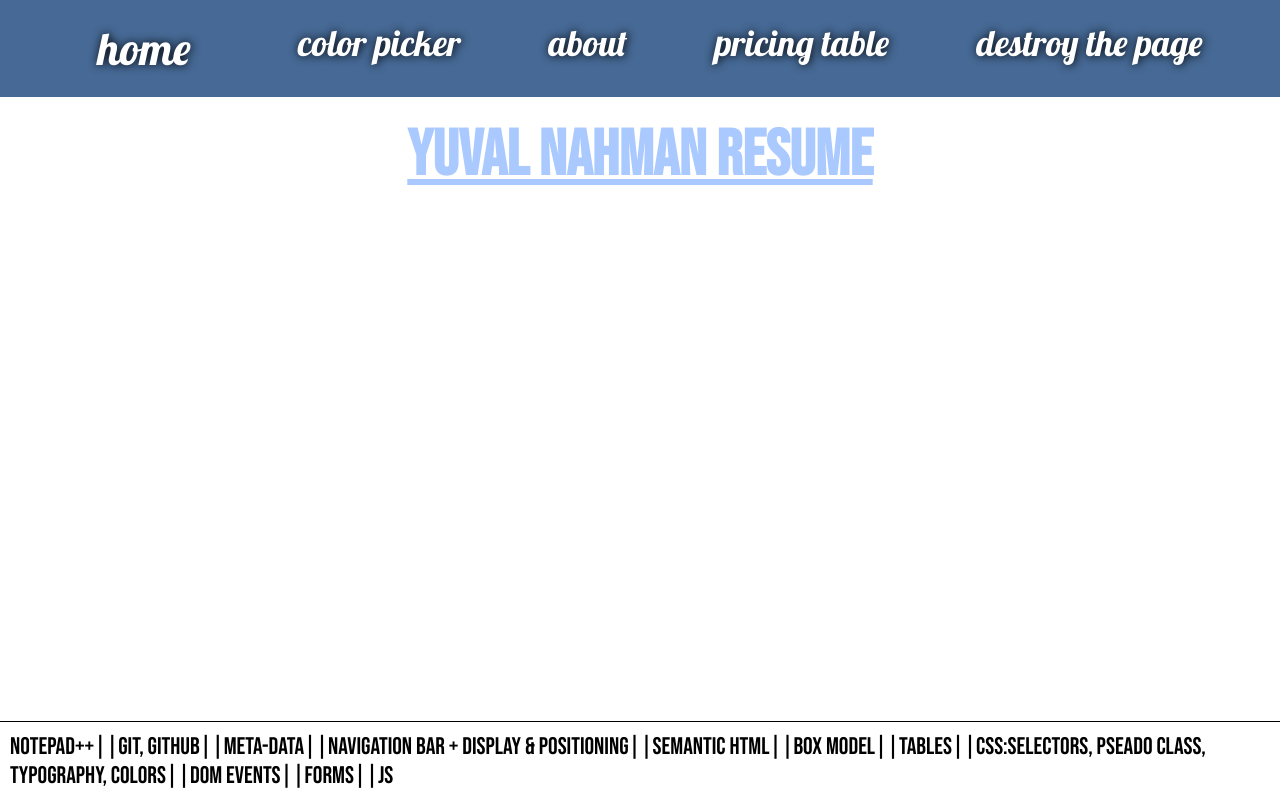
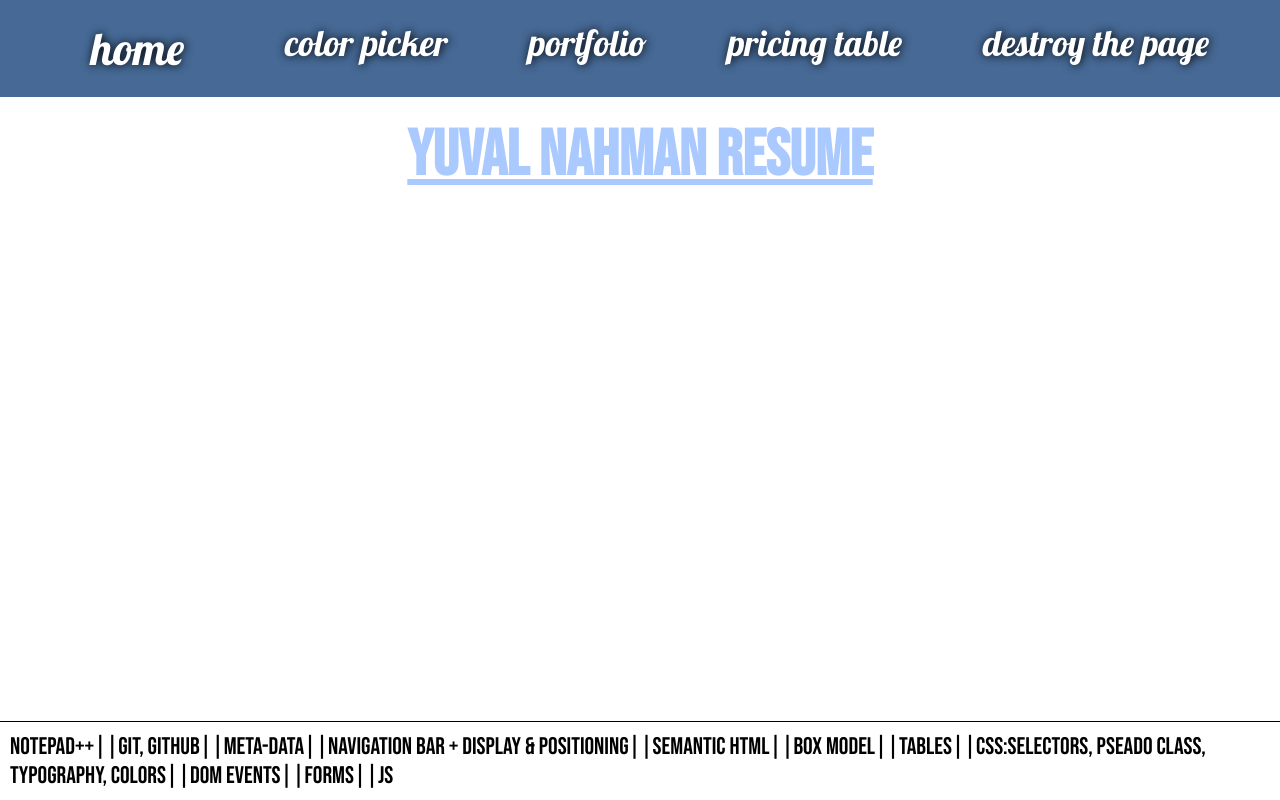
Before and after one commit to yuviwx/practice-site, a plain HTML site: page index.html in a window 1280 px wide. Drawn offline with Linux system fonts and the light colour scheme; a web font is replaced by a local one.

Commit message:
adding portfolio button on nav

```diff
--- a/index.html
+++ b/index.html
@@ -23,7 +23,7 @@
 				<ul>
 					<li><a href="#"><span>home</span></a></li>
 					<li><a href="./rgba color picker.html">color picker</a></li>
-					<li><a href="#">about</a></li>
+					<li><a href="../my-portfolio-website/index.html">portfolio</a></li>
 					<li><a href="./pricing table.html">pricing table</a></li>
 					<li><a href="#">destroy the page</a></li>
 				</ul>
```
Also changed, not shown: pricing table.html (+2 -2 lines), register form.html (+1 -1 lines), rgba color picker.html (+1 -1 lines).
